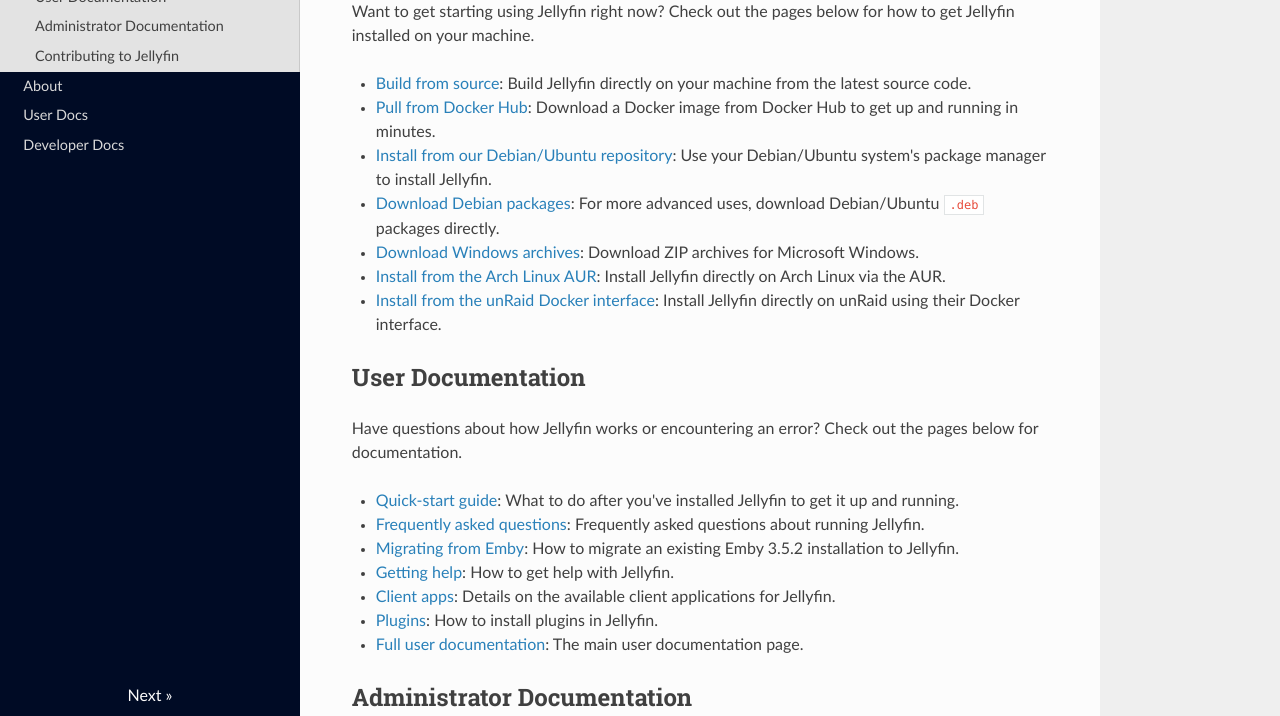
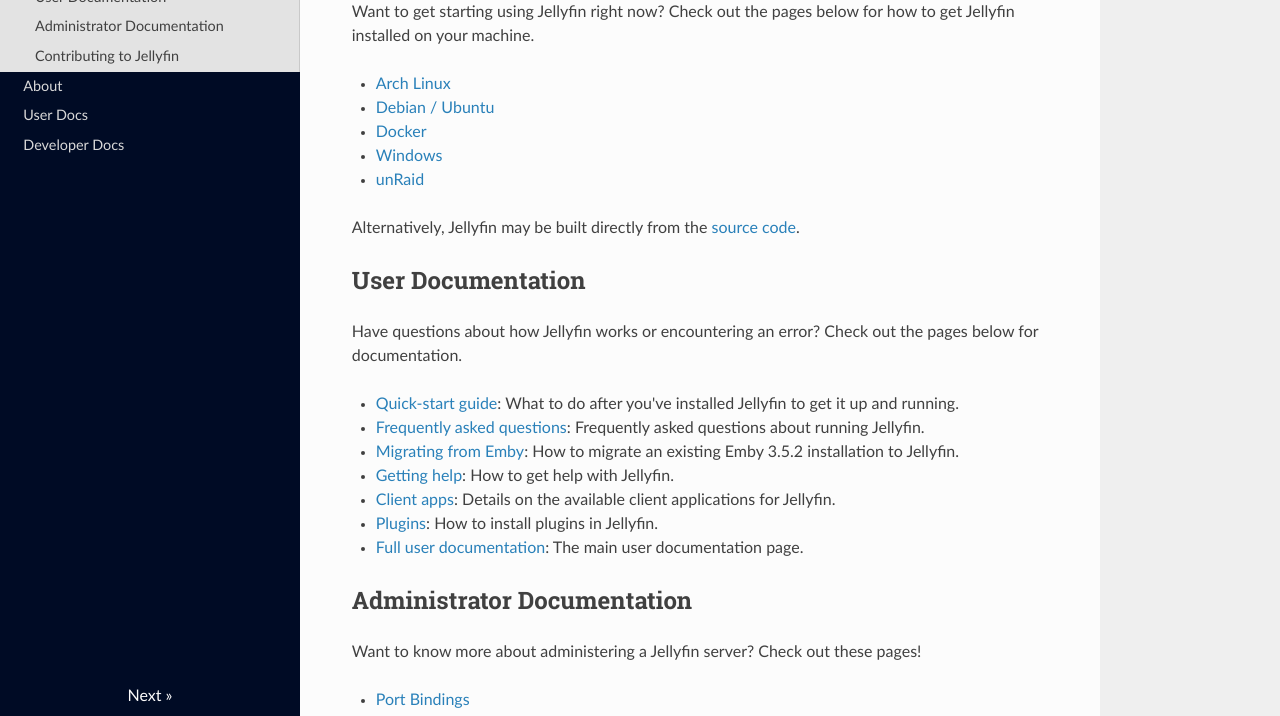
Before and after one commit to jellyfin-archive/jellyfin-docs, an MkDocs documentation site: the page built from docs/index.md, in a window 1280 px wide and 900 px high, scrolled down 740 px, cut to the strip 184-900 px from the top of the window. Built offline with MkDocs 1.6.1, drawn with Linux system fonts in a browser that asks for light colours; nearby versions of some CDN libraries.

Commit message:
Simplify platform list

```diff
--- a/docs/index.md
+++ b/docs/index.md
@@ -21,13 +21,13 @@ Note: Jellyfin is a fast moving project that is in its early stages, and this do
 
 Want to get starting using Jellyfin right now? Check out the pages below for how to get Jellyfin installed on your machine.
 
-* [Build from source](/user-docs/building): Build Jellyfin directly on your machine from the latest source code.
-* [Pull from Docker Hub](/user-docs/installing#docker-hub): Download a Docker image from Docker Hub to get up and running in minutes.
-* [Install from our Debian/Ubuntu repository](/user-docs/installing#debian-repository): Use your Debian/Ubuntu system's package manager to install Jellyfin.
-* [Download Debian packages](/user-docs/installing#debian-packages): For more advanced uses, download Debian/Ubuntu `.deb` packages directly.
-* [Download Windows archives](/user-docs/installing#windows-archives): Download ZIP archives for Microsoft Windows.
-* [Install from the Arch Linux AUR](/user-docs/installing#arch-aur): Install Jellyfin directly on Arch Linux via the AUR.
-* [Install from the unRaid Docker interface](/user-docs/installing#unraid-docker): Install Jellyfin directly on unRaid using their Docker interface.
+* [Arch Linux](/user-docs/installing#arch-aur)
+* [Debian / Ubuntu](/user-docs/installing#debian-ubuntu)
+* [Docker](/user-docs/installing#docker-hub)
+* [Windows](/user-docs/installing#windows-archives)
+* [unRaid](/user-docs/installing#unraid-docker)
+
+Alternatively, Jellyfin may be built directly from the [source code](/user-docs/building).
 
 ## User Documentation
 
```
